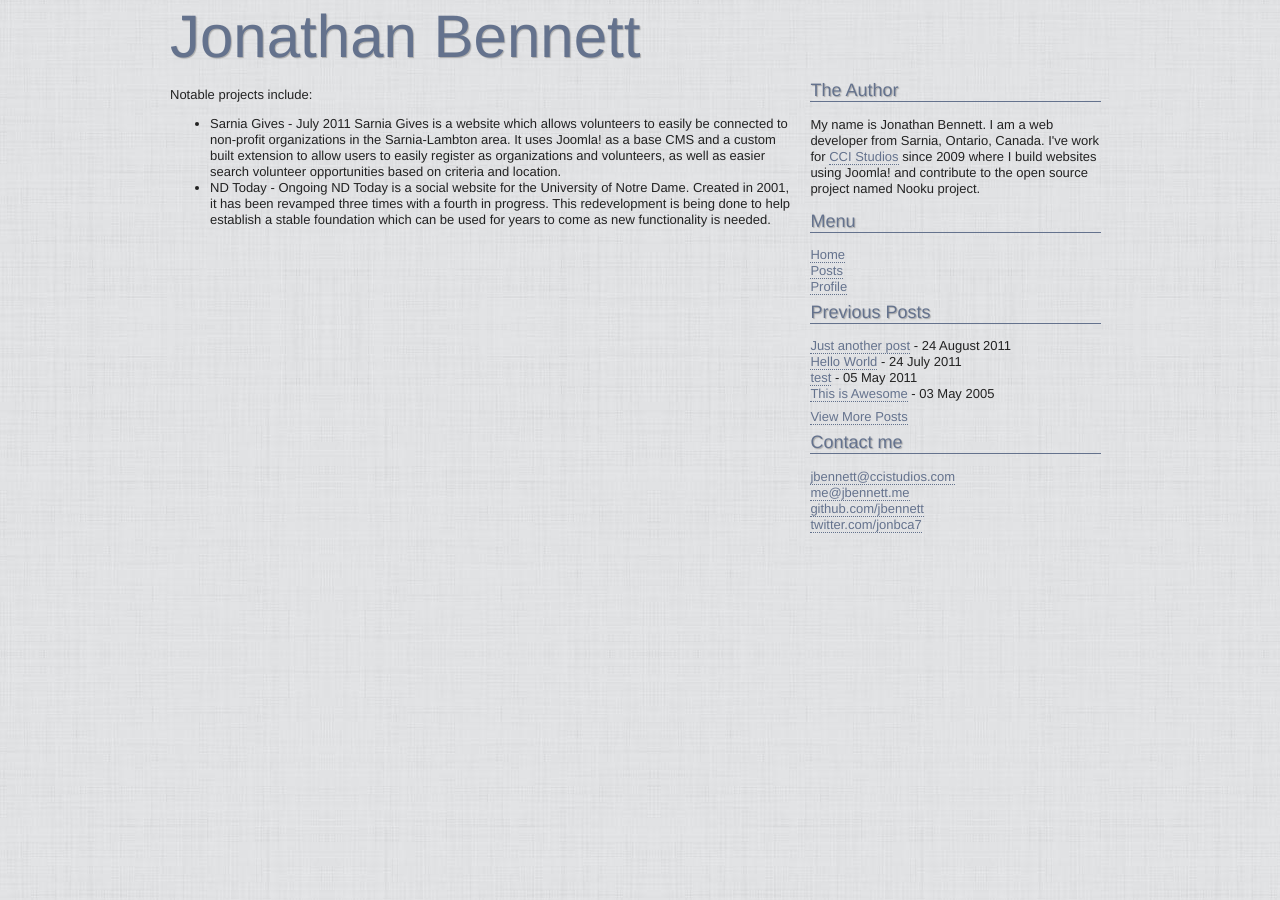
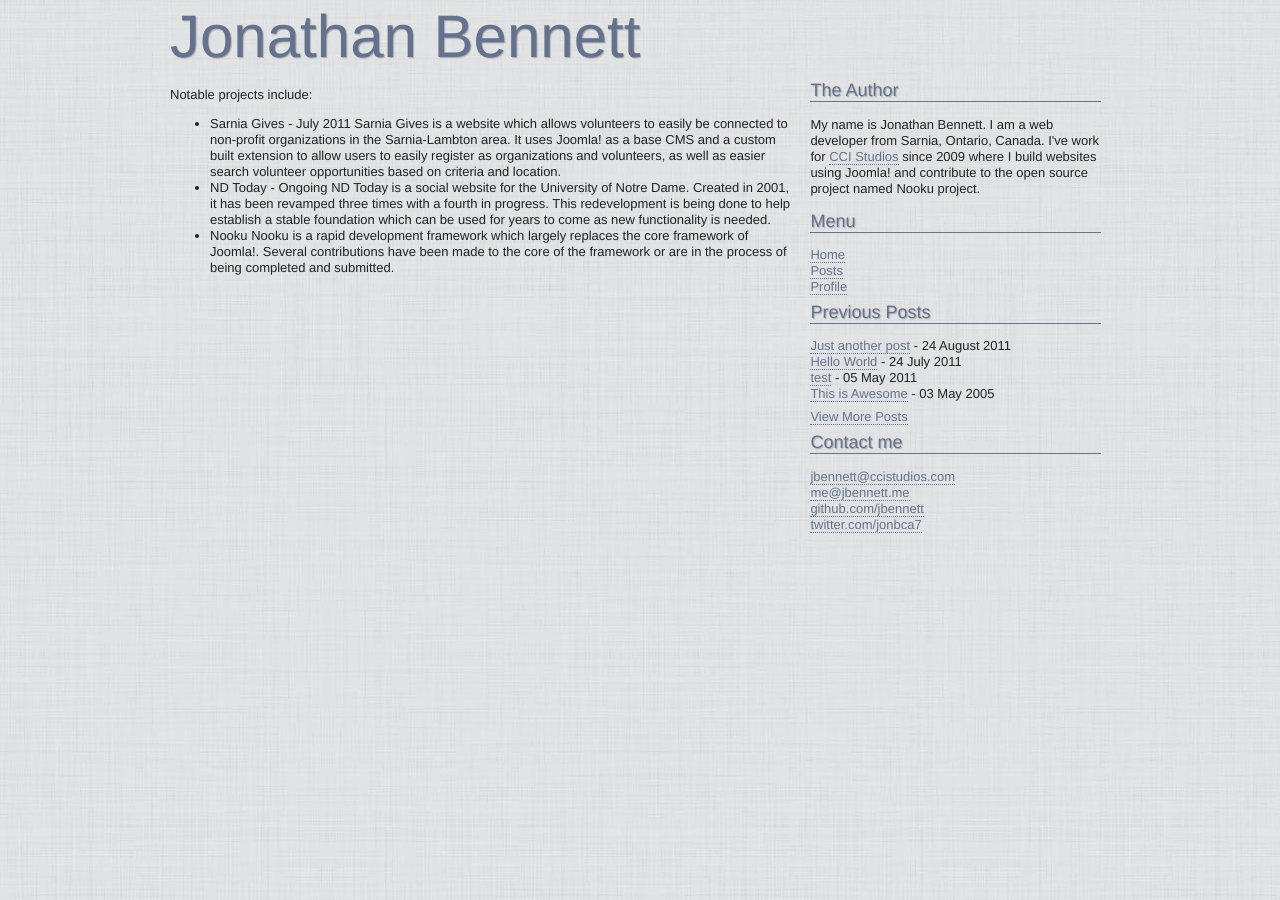
Before and after one commit to jbennett/jbennett.github.com, a Jekyll site: the page built from profile.markdown, in a window 1280 px wide. Built offline with Jekyll 4.4.1, drawn with Linux system fonts in a browser that asks for light colours; Markdown is read by kramdown in place of the engine named in the settings.

Commit message:
Added Nooku

```diff
--- a/profile.markdown
+++ b/profile.markdown
@@ -9,3 +9,5 @@ Notable projects include:
 	Sarnia Gives is a website which allows volunteers to easily be connected to non-profit organizations in the Sarnia-Lambton area. It uses Joomla! as a base CMS and a custom built extension to allow users to easily register as organizations and volunteers, as well as easier search volunteer opportunities based on criteria and location.
 * ND Today - Ongoing
 	ND Today is a social website for the University of Notre Dame. Created in 2001, it has been revamped three times with a fourth in progress. This redevelopment is being done to help establish a stable foundation which can be used for years to come as new functionality is needed.
+* Nooku
+	Nooku is a rapid development framework which largely replaces the core framework of Joomla!. Several contributions have been made to the core of the framework or are in the process of being completed and submitted.
```
